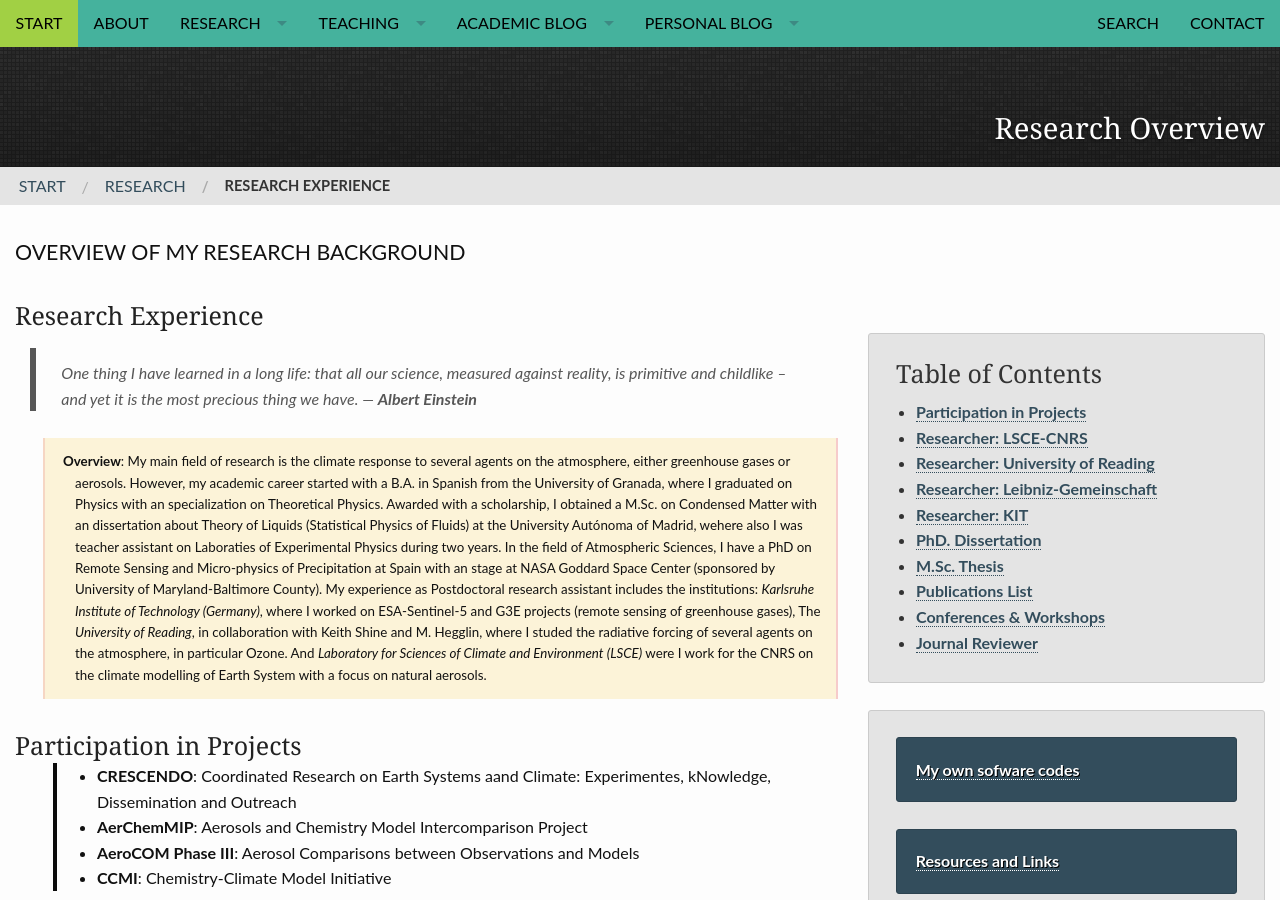
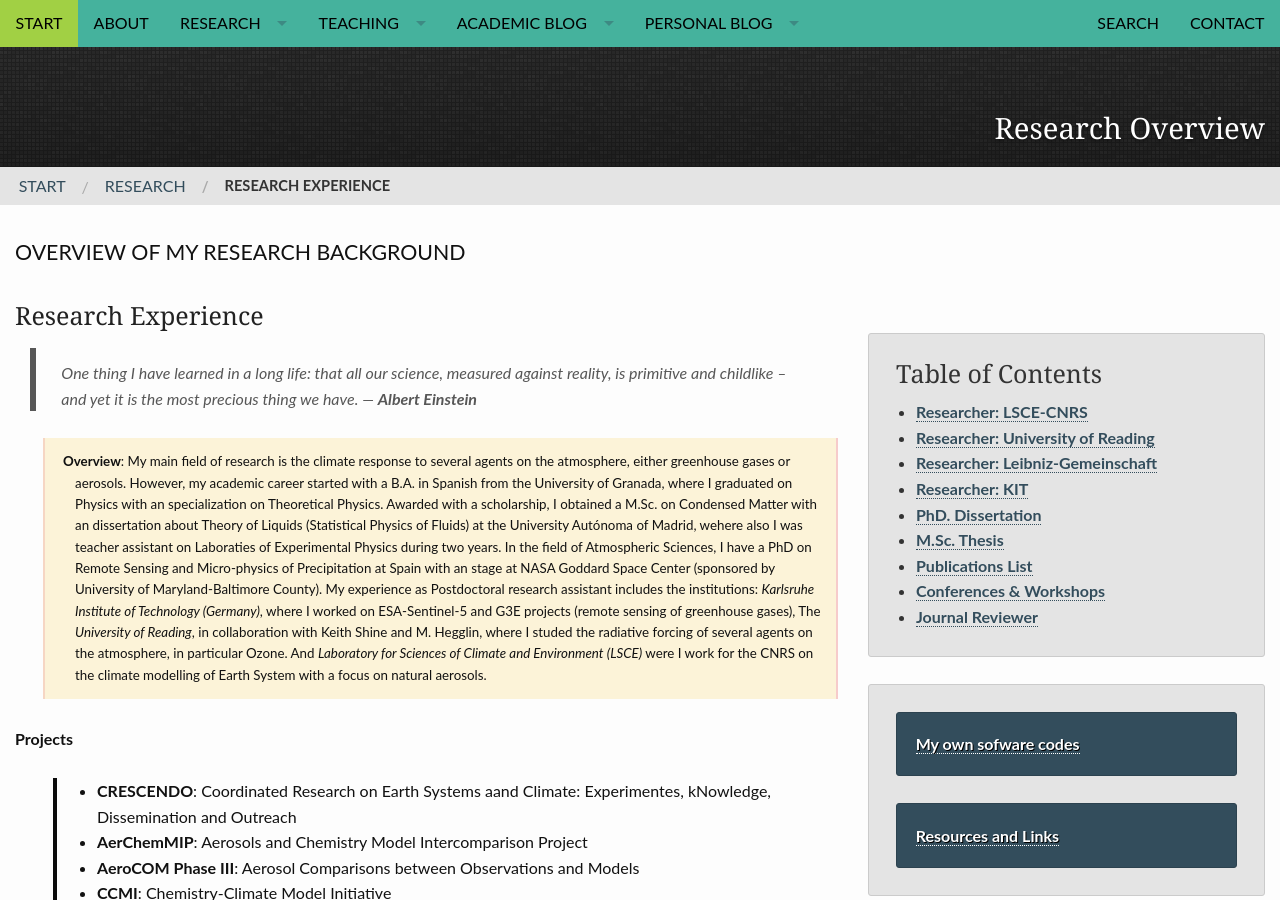
Before and after one commit to RCHG/rchg.github.io, a Jekyll site: the page built from pages/research_overview.md, in a window 1280 px wide and 900 px high. Built offline with Jekyll 4.4.1, drawn with Linux system fonts in a browser that asks for light colours; nearby versions of some CDN libraries; comment, search, counter and statistics services are not loaded.

Commit message:
Update research_overview.md

```diff
--- a/pages/research_overview.md
+++ b/pages/research_overview.md
@@ -28,7 +28,6 @@ breadcrumb: true
 <div class="medium-8 medium-pull-4 columns" markdown="1">
 
 
-
 > One thing I have learned in a long life: that all our science, measured against reality, is primitive and childlike -- and yet it is the most precious thing we have. ― **Albert Einstein**
 
 
@@ -37,7 +36,8 @@ breadcrumb: true
 
 [comment]: <> (My research background cover several fields and a broad set of methodologies both theoretical and experimental, with a strong focus on computational tools. My initial formation is Physics with an specialization on Theoretical Physics. This side was developed during my M.Sc. in Condensed Matter which was related with Statistical Physics in a theoretical field of Theory of Liquids. However my interest has been moved to the field of Atmospheric Sciences and Remote Sensing. Therefore the main scope of my PhD was related with Micro-physics of rainfall and remote sensing of precipitation, which also involves Applied Statistics. Actually I am working at the field of Remote Sensing of Trace Gases, this improves my knowledge on radiative transfer theory, inverse problem,satellite product, and spectroscopy)
 
-### Participation in Projects
+**Projects**
+
 
 
  - **CRESCENDO**: Coordinated Research on Earth Systems aand Climate: Experimentes, kNowledge, Dissemination and Outreach
```
